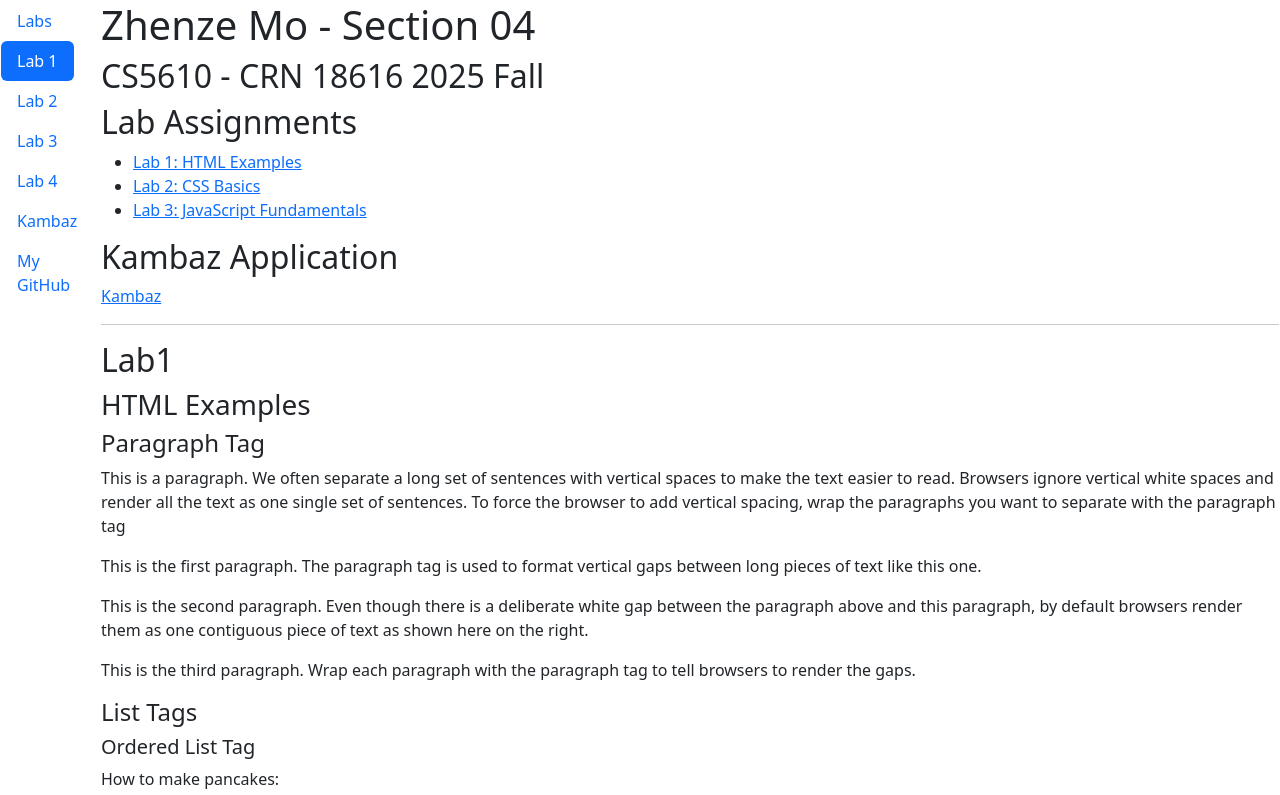
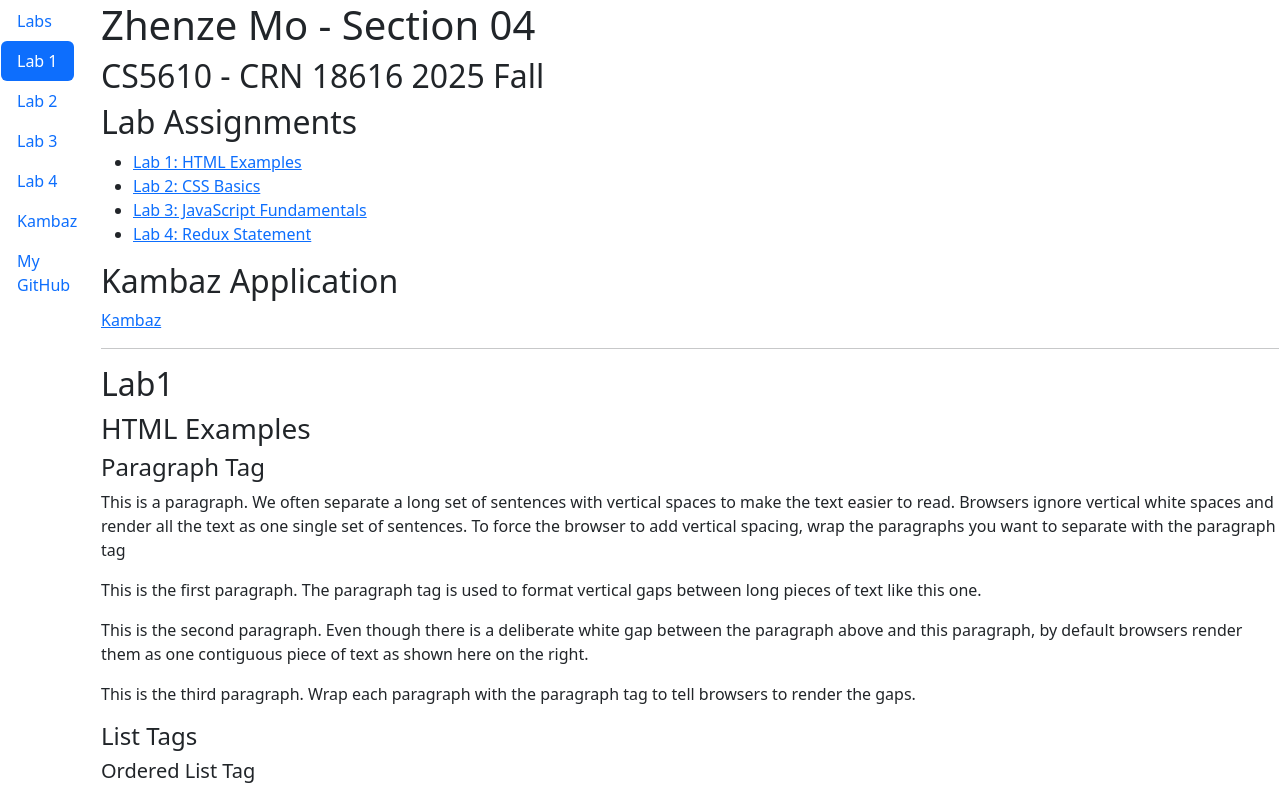
Before and after one commit to ZhenzeMo/kambaz-next-js, a Next.js app: page /Labs/Lab1 in a window 1280 px wide. Shown: the top 795 px of the page. Built offline with nearby package versions, Linux system fonts and the light colour scheme.

Commit message:
updated lab first page to show lab4

```diff
--- a/src/app/Labs/Lab1/page.tsx
+++ b/src/app/Labs/Lab1/page.tsx
@@ -12,6 +12,7 @@ export default function Lab1() {
           <li><Link href="/Labs/Lab1">Lab 1: HTML Examples</Link></li>
           <li><Link href="/Labs/Lab2">Lab 2: CSS Basics</Link></li>
           <li><Link href="/Labs/Lab3">Lab 3: JavaScript Fundamentals</Link></li>
+          <li><Link href="/Labs/Lab4">Lab 4: Redux Statement</Link></li>
         </ul>
         <h2>Kambaz Application</h2>
         <Link href="/">Kambaz</Link>
```
